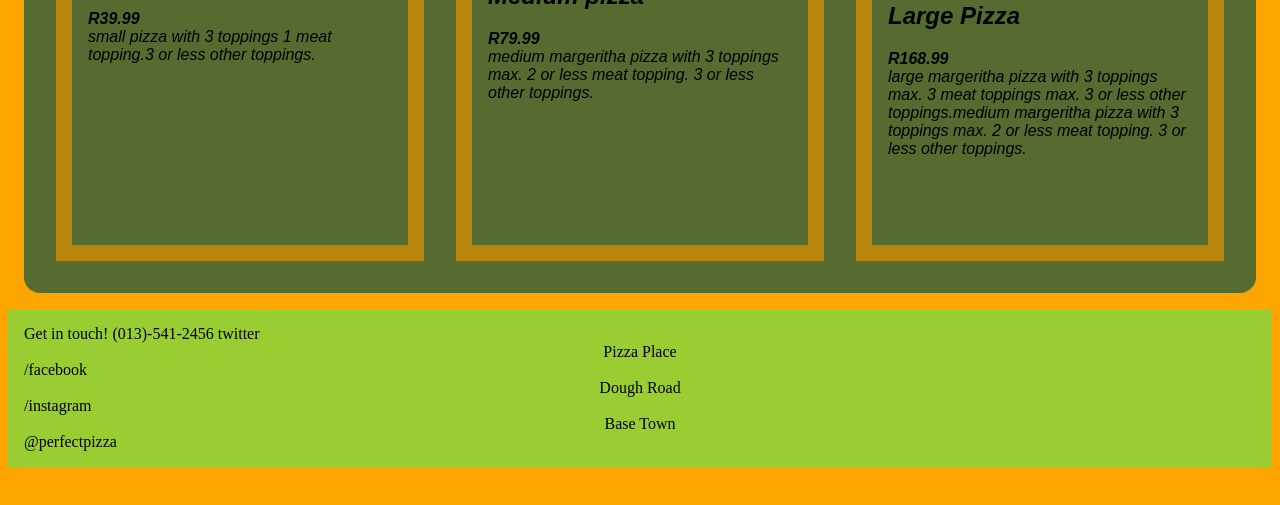
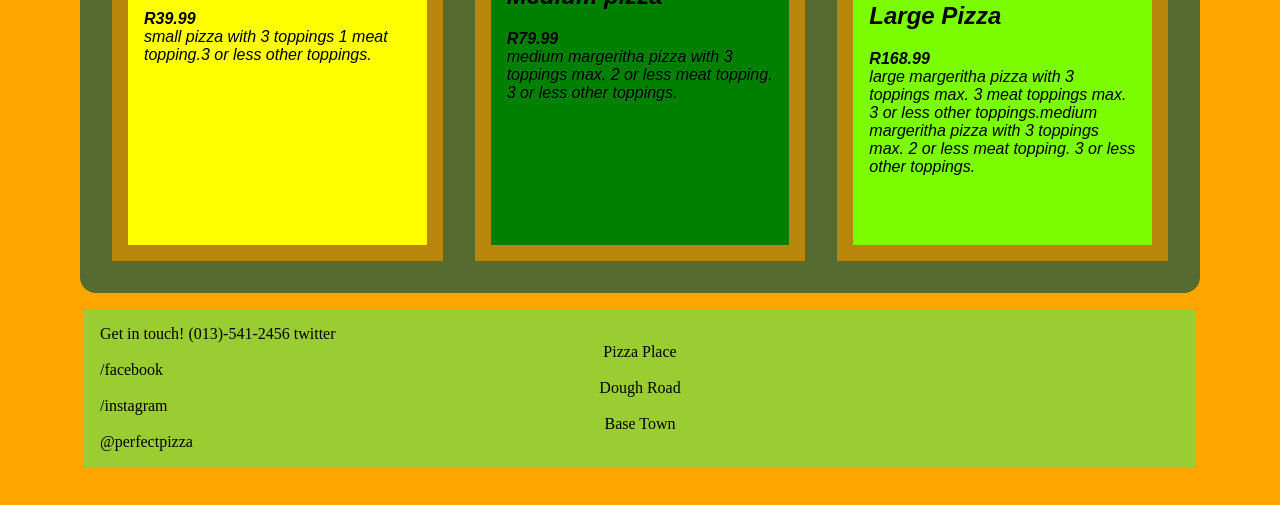
Before and after one commit to Grace943-code/Perfect-pizza, a plain HTML site: page perfect-pizza/index.html in a window 1280 px wide. Shown: the part 371-876 px from the top of the page. Drawn offline with Linux system fonts and the light colour scheme.

Commit message:
edited some files

```diff
--- a/perfect-pizza/style.css
+++ b/perfect-pizza/style.css
@@ -1,8 +1,8 @@
-.topings {
+/* .topings {
     width: 3rem;
     height: 8rem;
     padding: 1em;
-}
+} */
 
 @media (min-width: 768px) {
     .pizza-block {
@@ -56,9 +56,19 @@
 
 }
 
-.pizza-fill {
+/* .pizza-fill {
     background-color:yellow;
-    /* text-decoration: brown; */
+    text-decoration: brown;
+} */
+
+.small-pizza {
+    background-color:yellow;
+}
+.medium-pizza {
+    background-color: green;
+}
+.large-pizza {
+    background-color:lawngreen;
 }
 
 h1 {
@@ -76,6 +86,8 @@ h1 {
 body {
     align-content: center ;
     background-color: orange;
+    margin-left: 5%;
+    margin-right: 5%;
 }
 
 .container {
@@ -88,10 +100,15 @@ body {
     width: auto;
     background-color: yellowgreen;
     margin-bottom: 20%;
+    margin-left: 20px;
+    margin-right: 20px;
     padding: 1em;
+    /* margin: 1em; */
+
     /* text-shadow: 2px 2px rgb(red, green, blue); */
 }
 
 .footer-Icontent {
     text-align: center;
+    /* margin-left: 10px; */
 }
```
